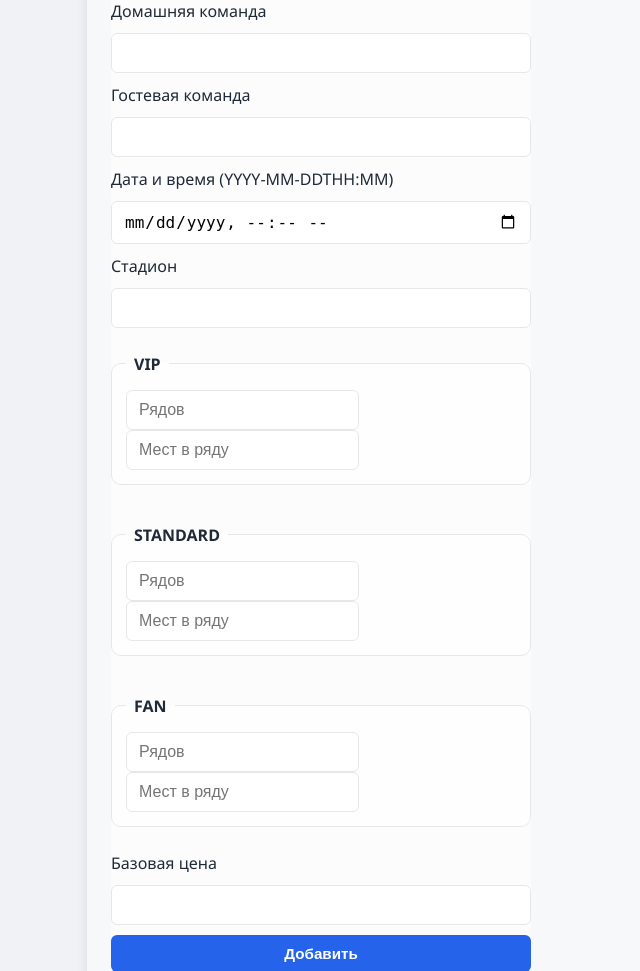
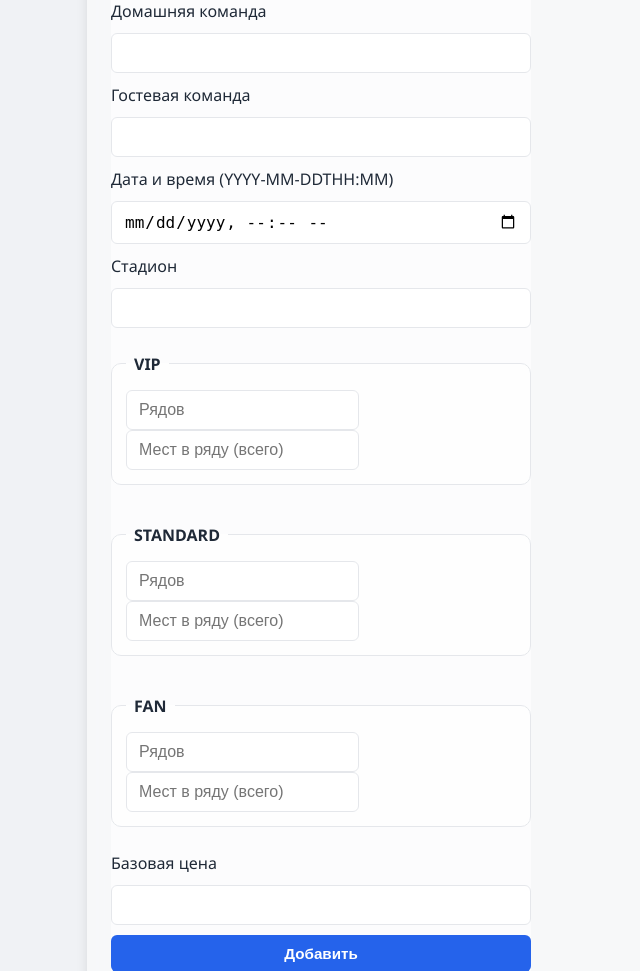
Before and after one commit to roge6677/football, a FastAPI app: template app/templates/admin.html in a window 1280 px wide. Shown: the part 319-1290 px from the top of the page, without its empty margins (93-733 px from the left). Run offline with FastAPI, Linux system fonts and the light colour scheme; the template is opened without the code that fills it, so the values that code supplies are empty.

Commit message:
Update admin.html

```diff
--- a/app/templates/admin.html
+++ b/app/templates/admin.html
@@ -54,17 +54,17 @@
   <fieldset>
     <legend>VIP</legend>
     <input type="number" name="vip_rows" placeholder="Рядов" required>
-    <input type="number" name="vip_seats" placeholder="Мест в ряду" required>
+    <input type="number" name="vip_seats" placeholder="Мест в ряду (всего)" required>
   </fieldset>
   <fieldset>
     <legend>STANDARD</legend>
     <input type="number" name="std_rows" placeholder="Рядов" required>
-    <input type="number" name="std_seats" placeholder="Мест в ряду" required>
+    <input type="number" name="std_seats" placeholder="Мест в ряду (всего)" required>
   </fieldset>
   <fieldset>
     <legend>FAN</legend>
     <input type="number" name="fan_rows" placeholder="Рядов" required>
-    <input type="number" name="fan_seats" placeholder="Мест в ряду" required>
+    <input type="number" name="fan_seats" placeholder="Мест в ряду (всего)" required>
   </fieldset>
   <label>Базовая цена</label>
   <input type="number" step="0.01" name="base_price" required>
```
